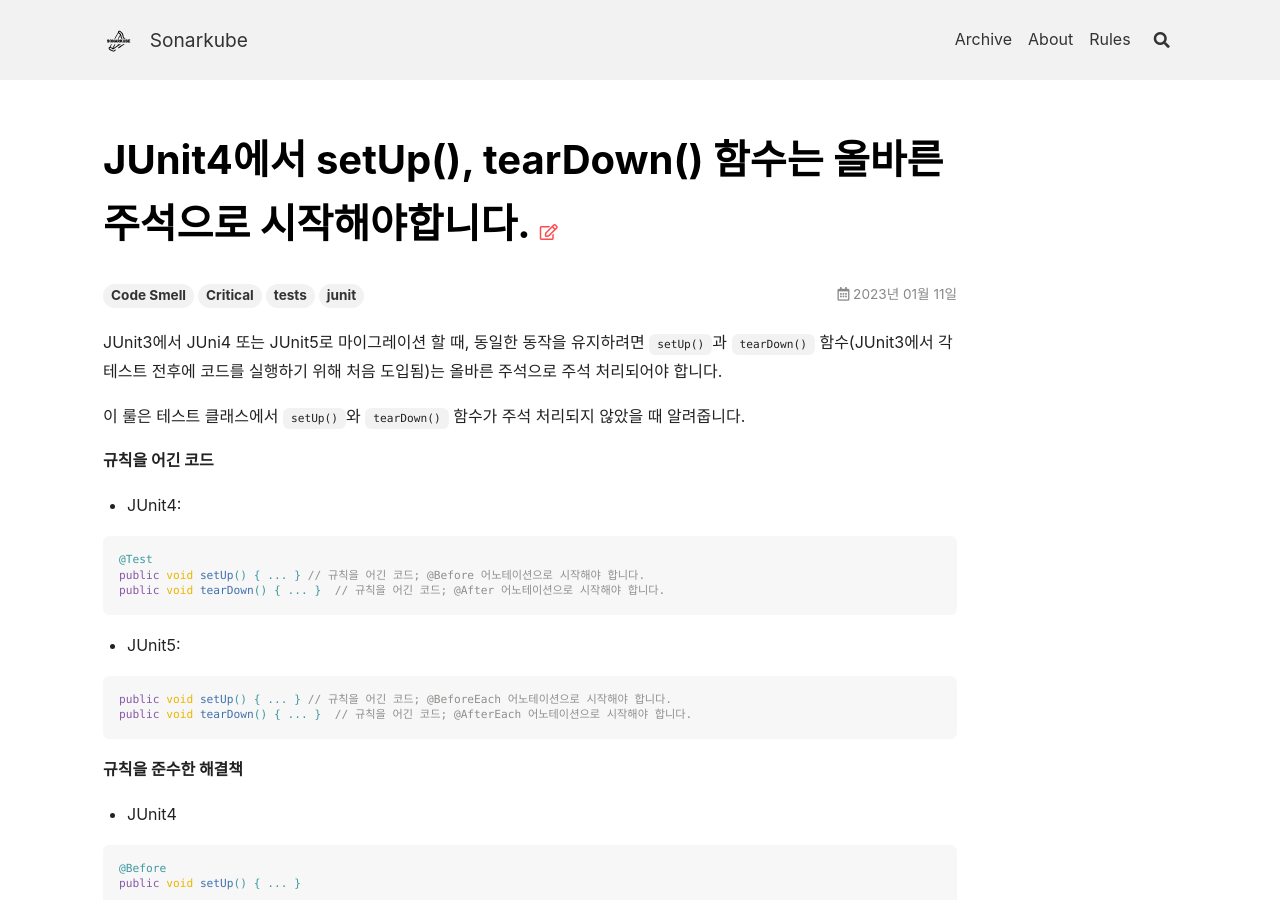
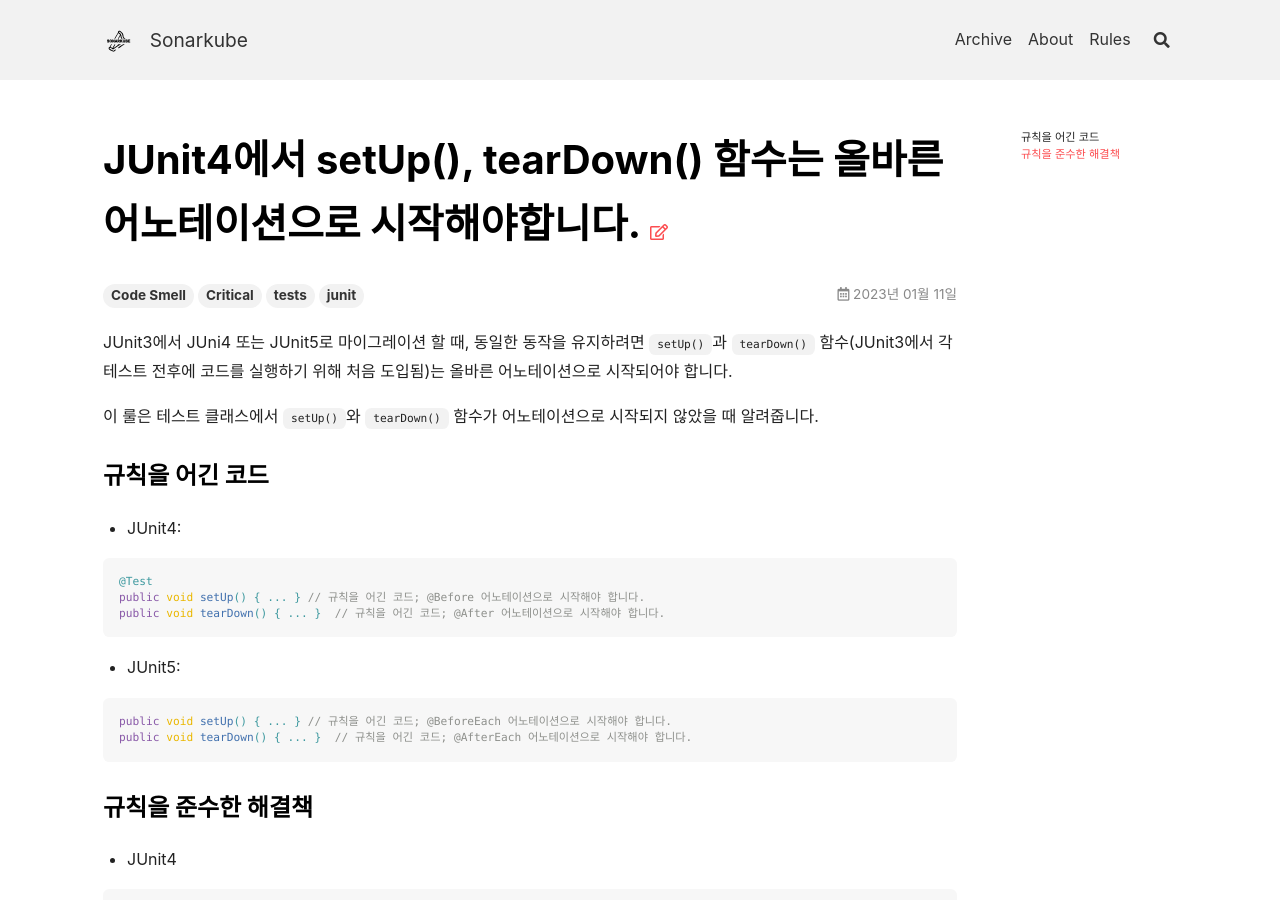
Before and after one commit to kantabile/sonarkube, a Jekyll site: the page built from _posts/2023-01-11-RSPEC-5826.md, in a window 1280 px wide and 900 px high. Built offline with Jekyll 4.4.1, drawn with Linux system fonts in a browser that asks for light colours; nearby versions of some CDN libraries; emoji names are drawn with the system emoji font.

Commit message:
docs: RSPEC-5826: 피드백 적용
* 주석 -> 어노테이션 수정

````diff
--- a/_posts/2023-01-11-RSPEC-5826.md
+++ b/_posts/2023-01-11-RSPEC-5826.md
@@ -1,16 +1,16 @@
 ---
-title: JUnit4에서 setUp(), tearDown() 함수는 올바른 주석으로 시작해야합니다.
+title: JUnit4에서 setUp(), tearDown() 함수는 올바른 어노테이션으로 시작해야합니다.
 tags:
 - Code Smell
 - Critical
 - tests
 - junit
 ---
-JUnit3에서 JUni4 또는 JUnit5로 마이그레이션 할 때, 동일한 동작을 유지하려면 `setUp()`과 `tearDown()` 함수(JUnit3에서 각 테스트 전후에 코드를 실행하기 위해 처음 도입됨)는 올바른 주석으로 주석 처리되어야 합니다.
+JUnit3에서 JUni4 또는 JUnit5로 마이그레이션 할 때, 동일한 동작을 유지하려면 `setUp()`과 `tearDown()` 함수(JUnit3에서 각 테스트 전후에 코드를 실행하기 위해 처음 도입됨)는 올바른 어노테이션으로 시작되어야 합니다.
 
-이 룰은 테스트 클래스에서 `setUp()`와 `tearDown()` 함수가 주석 처리되지 않았을 때 알려줍니다.
+이 룰은 테스트 클래스에서 `setUp()`와 `tearDown()` 함수가 어노테이션으로 시작되지 않았을 때 알려줍니다.
 
-**규칙을 어긴 코드**
+### 규칙을 어긴 코드
 
 * JUnit4:
 
@@ -27,7 +27,7 @@ public void setUp() { ... } // 규칙을 어긴 코드; @BeforeEach 어노테이
 public void tearDown() { ... }  // 규칙을 어긴 코드; @AfterEach 어노테이션으로 시작해야 합니다.
 ```
 
-**규칙을 준수한 해결책**
+### 규칙을 준수한 해결책
 
 * JUnit4
 
````
